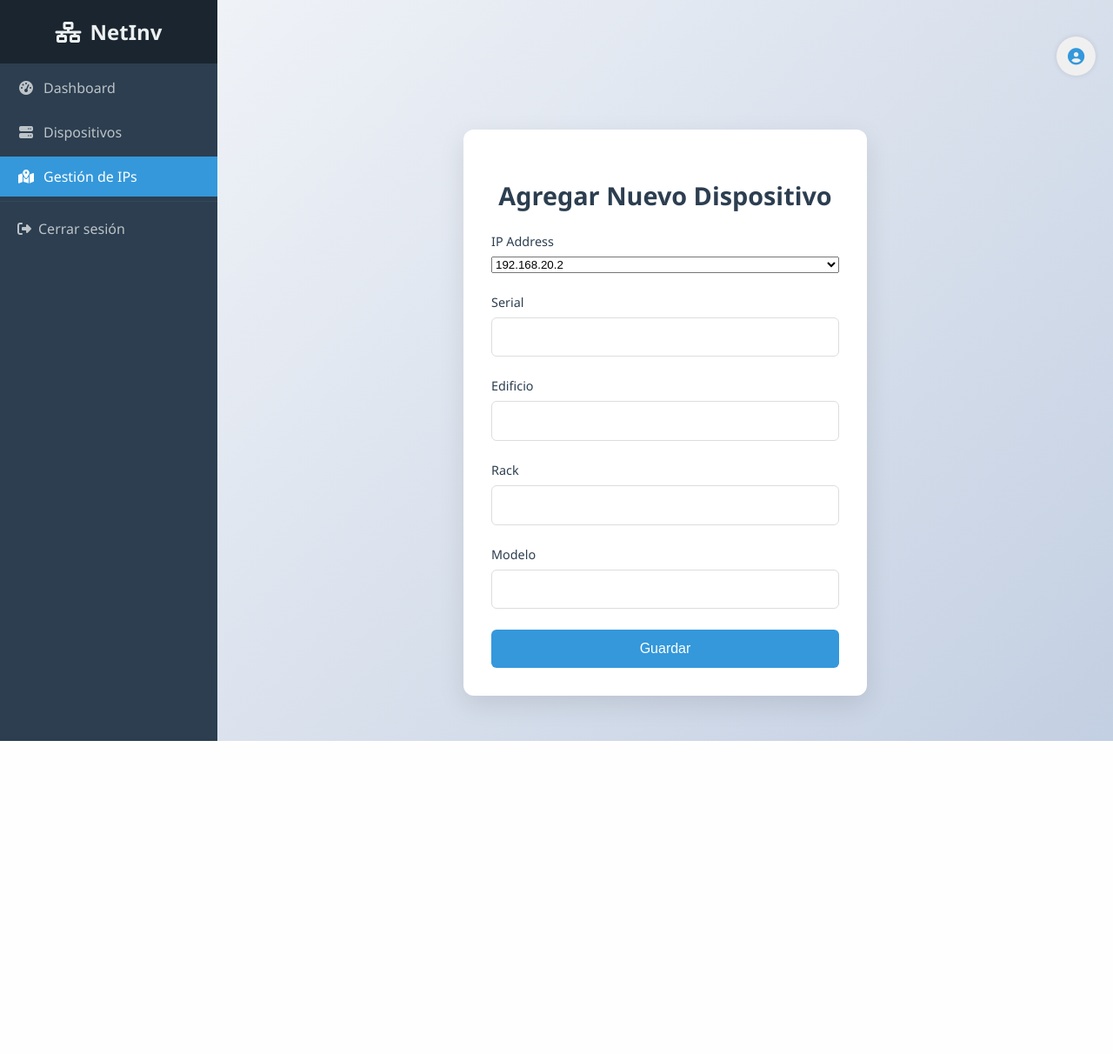
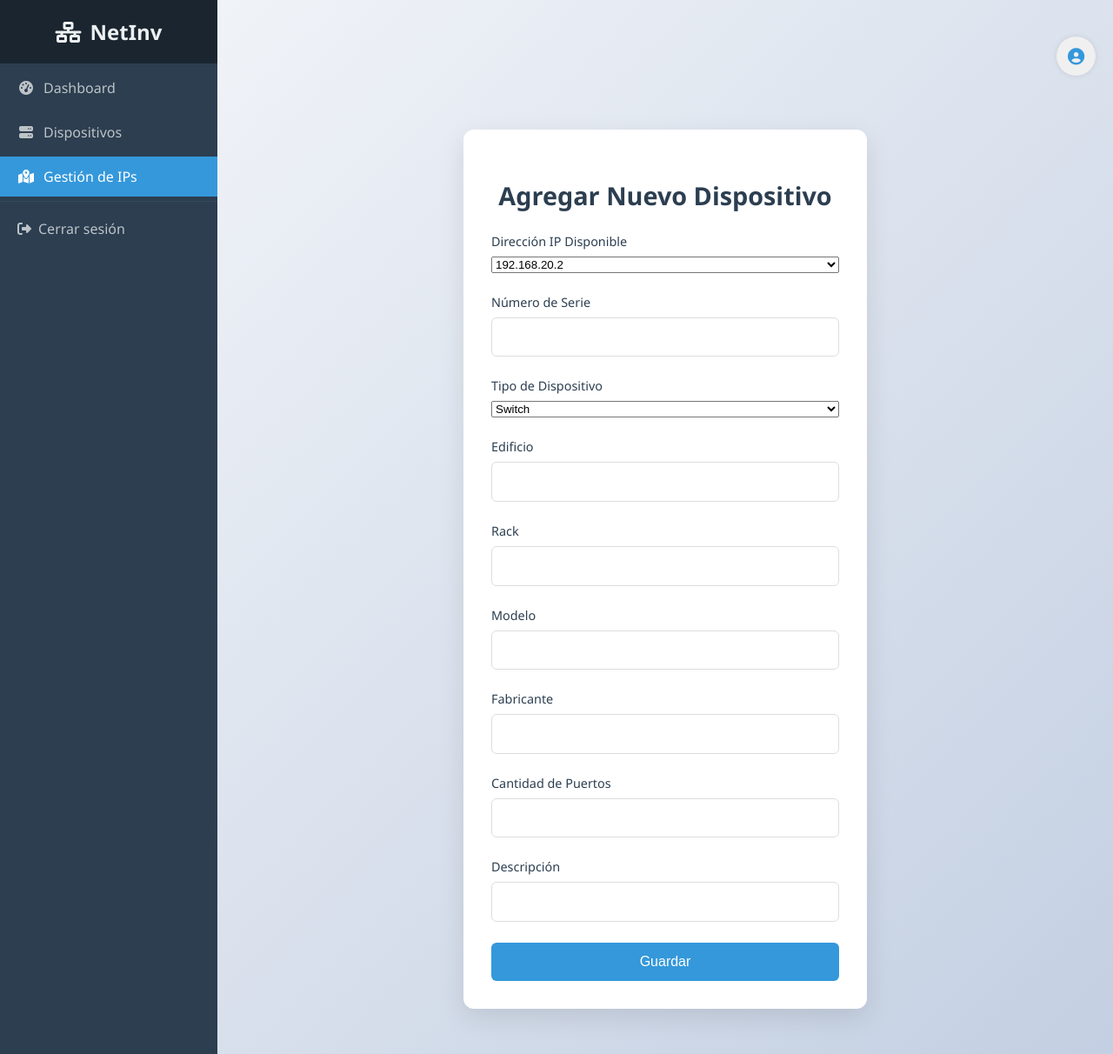
Before and after one commit to Pepentium/netinv_app, a Flask app: page /ip-check in a window 1280 px wide. Shown: the whole page at 87% size. Before the commit the page ends 852 px from the top, so only its background shows below. Run offline with Flask 3, Linux system fonts and the light colour scheme; the visitor is signed in with stand-in values (Sample User, id 1); data that the repository does not hold is empty.

Commit message:
fix:insert-form

```diff
--- a/app/inventory/forms.py
+++ b/app/inventory/forms.py
@@ -1,9 +1,23 @@
 from flask_wtf import FlaskForm
-from wtforms import StringField, SelectField, validators
+from wtforms import StringField, SelectField, SubmitField
+from wtforms.validators import DataRequired, IPAddress
+from app.models import Location, Rack, Model
 
 class DeviceForm(FlaskForm):
-    ip_address = SelectField('IP Address', choices=[])  # Se llena dinámicamente
-    serial_number = StringField('Serial', validators=[validators.DataRequired()])
-    building = StringField('Edificio', validators=[validators.DataRequired()])
-    rack = StringField('Rack', validators=[validators.DataRequired()])
-    model = StringField('Modelo', validators=[validators.DataRequired()])
+    ip_address = SelectField('Dirección IP Disponible', validators=[DataRequired()])
+    serial_number = StringField('Número de Serie', validators=[DataRequired()])
+    building = StringField('Edificio', validators=[DataRequired()])
+    rack = StringField('Rack', validators=[DataRequired()])
+    model = StringField('Modelo', validators=[DataRequired()])
+    manufacturer = StringField('Fabricante', validators=[DataRequired()])
+    ports = StringField('Cantidad de Puertos', validators=[DataRequired()])
+    description = StringField('Descripción', validators=[DataRequired()])
+    device_type = SelectField('Tipo de Dispositivo', choices=[
+        ('switch', 'Switch'),
+        ('router', 'Router'),
+        ('firewall', 'Firewall'),
+        ('AP', 'Access Point'),
+        ('server', 'Servidor'),
+        ('other', 'Otro')
+    ], validators=[DataRequired()])
+    submit = SubmitField('Guardar')
--- a/app/inventory/routes.py
+++ b/app/inventory/routes.py
@@ -1,7 +1,7 @@
 from flask import Blueprint, render_template, request, flash, redirect, url_for
 from flask_login import login_required
 from app.models import Device, Rack, Location, Model
-from app.inventory.utils import is_ip_available, get_devices_summary
+from app.inventory.utils import is_ip_available, get_devices_summary, get_devices_chart_data
 from app import db
 from ipaddress import IPv4Network
 from app.inventory.forms import DeviceForm
@@ -14,19 +14,9 @@ inventory_bp = Blueprint('inventory', __name__)
 @login_required
 def dashboard():
     summary = get_devices_summary()
+    chart_overview = get_devices_chart_data()
+    return render_template("inventory/dashboard.html", summary=summary, chart_overview=chart_overview)
 
-    chart_overview = {
-        "labels": [dev_type.capitalize() for dev_type, _ in summary["by_type"]],
-        "values": [count for _, count in summary["by_type"]],
-        "label": "Resumen General por Tipo de Dispositivo",
-        "chart_id": "overviewChart"
-    }
-
-    return render_template(
-        "inventory/dashboard.html",
-        summary=summary,
-    chart_overview=chart_overview
-    )
 
 @inventory_bp.route('/devices')
 @login_required
@@ -48,21 +38,34 @@ def devices():
     ]
 
     return render_template('inventory/devices.html', devices=devices, table_headers=table_headers)
-
 @inventory_bp.route('/ip-check', methods=['GET', 'POST'])
 @login_required
 def ip_check():
     form = DeviceForm()
+
     form.ip_address.choices = [(ip, ip) for ip in get_available_ips()]
+    form.building.choices = [(loc.loc_id, loc.loc_building_name) for loc in Location.query.all()]
+    form.rack.choices = [(rack.rck_id, rack.rck_name) for rack in Rack.query.all()]
+    form.model.choices = [(model.mdl_id, model.mdl_name) for model in Model.query.all()]
 
     if form.validate_on_submit():
-        ip_address = form.ip_address.data
-        if is_ip_available(ip_address):
-            flash(f'La IP {ip_address} está disponible', 'success')
+        if not is_ip_available(form.ip_address.data):
+            flash(f'La IP {form.ip_address.data} ya está en uso', 'error')
         else:
-            flash(f'La IP {ip_address} ya está en uso', 'error')
+            device = Device(
+                dev_ip_address=form.ip_address.data,
+                dev_serial_number=form.serial_number.data,
+                dev_type=form.device_type.data,
+                mdl_id=form.model.data,
+                rck_id=form.rack.data
+            )
+            db.session.add(device)
+            db.session.commit()
+            flash('Dispositivo registrado con éxito', 'success')
+            return redirect(url_for('inventory.ip_check'))
 
     return render_template('inventory/ip_manager.html', form=form)
+
 
 # --- Nueva funcionalidad ---
 def get_available_ips():
@@ -75,73 +78,3 @@ def get_available_ips():
         if str(host) not in used_ips
         and str(host) != '192.168.20.1'  # Excluye la IP gateway
     ]
-
-@inventory_bp.route('/add-device', methods=['GET', 'POST'])
-@login_required
-def add_device():
-    if request.method == 'POST':
-        try:
-            # Obtener datos del formulario
-            building = request.form.get('building')
-            rack = request.form.get('rack')
-            model_name = request.form.get('model')
-            ip_address = request.form.get('ip_address')
-            serial_number = request.form.get('serial_number')
-
-            # Validar IP disponible
-            if not is_ip_available(ip_address):
-                flash('La IP seleccionada ya está en uso', 'danger')
-                return redirect(url_for('inventory.add_device'))
-
-            # 1. Insertar ubicación
-            new_location = Location(
-                loc_building_name=building,
-                loc_detail='Detalle del edificio'
-            )
-            db.session.add(new_location)
-            db.session.flush()  # Para obtener el ID
-
-            # 2. Insertar rack
-            new_rack = Rack(
-                rck_name=rack,
-                loc_id=new_location.loc_id
-            )
-            db.session.add(new_rack)
-            db.session.flush()
-
-            # 3. Insertar o recuperar modelo
-            model = Model.query.filter_by(mdl_name=model_name).first()
-            if not model:
-                model = Model(
-                    mdl_name=model_name,
-                    mdl_manufacturer='Cisco',
-                    mdl_ports=24,
-                    mdl_description=f'Switch {model_name}'
-                )
-                db.session.add(model)
-                db.session.flush()
-
-            # 4. Insertar dispositivo
-            new_device = Device(
-                dev_ip_address=ip_address,
-                dev_serial_number=serial_number,
-                dev_type='switch',
-                mdl_id=model.mdl_id,
-                rck_id=new_rack.rck_id
-            )
-            db.session.add(new_device)
-
-            db.session.commit()
-            flash('Dispositivo agregado exitosamente!', 'success')
-            return redirect(url_for('inventory.devices'))
-
-        except Exception as e:
-            db.session.rollback()
-            flash(f'Error al agregar dispositivo: {str(e)}', 'error')
-
-    # Para GET: mostrar formulario con IPs disponibles
-    available_ips = get_available_ips()
-    return render_template(
-        'inventory/add_device.html',
-        available_ips=available_ips
-    )
--- a/app/templates/inventory/ip_manager.html
+++ b/app/templates/inventory/ip_manager.html
@@ -1,5 +1,4 @@
 {% extends "base.html" %}
-
 {% block title %}Gestión de IPs | NetInv{% endblock %}
 
 {% block content %}
@@ -7,26 +6,17 @@
     <h2>Agregar Nuevo Dispositivo</h2>
     <form method="POST">
         {{ form.hidden_tag() }}
-        <div class="form-group">
-            {{ form.ip_address.label }}
-            {{ form.ip_address(class="form-control") }}
-        </div>
-        <div class="form-group">
-            {{ form.serial_number.label }}
-            {{ form.serial_number(class="form-control") }}
-        </div>
-        <div class="form-group">
-            {{ form.building.label }}
-            {{ form.building(class="form-control") }}
-        </div>
-        <div class="form-group">
-            {{ form.rack.label }}
-            {{ form.rack(class="form-control") }}
-        </div>
-        <div class="form-group">
-            {{ form.model.label }}
-            {{ form.model(class="form-control") }}
-        </div>
+
+        <div class="form-group">{{ form.ip_address.label }} {{ form.ip_address(class="form-control") }}</div>
+        <div class="form-group">{{ form.serial_number.label }} {{ form.serial_number(class="form-control") }}</div>
+        <div class="form-group">{{ form.device_type.label }} {{ form.device_type(class="form-control") }}</div>
+        <div class="form-group">{{ form.building.label }} {{ form.building(class="form-control") }}</div>
+        <div class="form-group">{{ form.rack.label }} {{ form.rack(class="form-control") }}</div>
+        <div class="form-group">{{ form.model.label }} {{ form.model(class="form-control") }}</div>
+        <div class="form-group">{{ form.manufacturer.label }} {{ form.manufacturer(class="form-control") }}</div>
+        <div class="form-group">{{ form.ports.label }} {{ form.ports(class="form-control") }}</div>
+        <div class="form-group">{{ form.description.label }} {{ form.description(class="form-control") }}</div>
+
         <button type="submit" class="btn btn-primary">Guardar</button>
     </form>
 </div>
```
Also changed, not shown: app/inventory/utils.py (+39 -0 lines).
